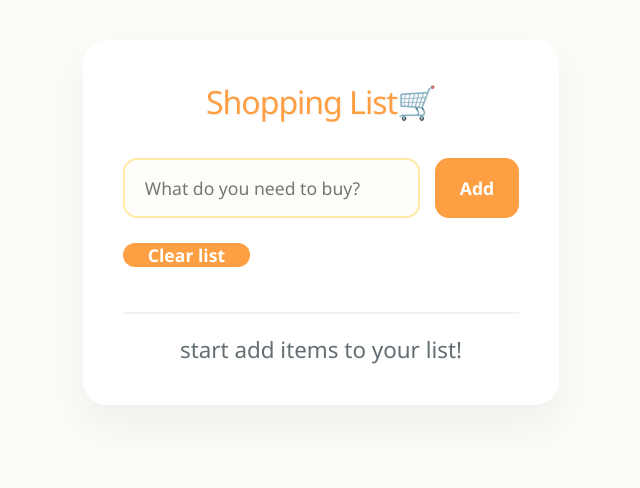
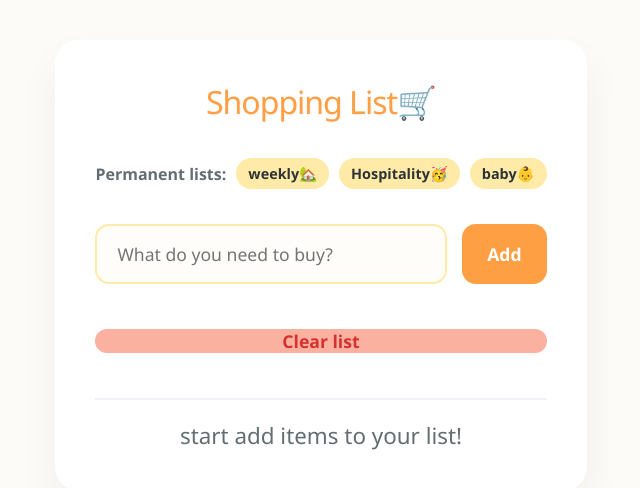
Before and after one commit to ortab123/shopping-list-react, a React (Vite) app: page / in a window 1280 px wide. Shown: the top 488 px of the page, without its empty margins (319-959 px from the left). Built offline with nearby package versions, Linux system fonts and the light colour scheme.

Commit message:
Add the functionality to save templates of lists of shopping products we regularly make + css updates

```diff
--- a/src/App.css
+++ b/src/App.css
@@ -128,6 +128,44 @@ input[type="checkbox"] {
   background: transparent;
 }
 
+.templates {
+  display: flex;
+  gap: 10px;
+  justify-content: center;
+  flex-wrap: wrap;
+  align-items: center;
+  margin-bottom: 10px;
+}
+
+.templates span {
+  font-weight: bold;
+  color: #636e72;
+}
+
+.templates button {
+  background-color: #ffeaa7;
+  color: #2d3436;
+  padding: 6px 12px;
+  font-size: 0.9rem;
+  border-radius: 20px;
+}
+
+.templates button:hover {
+  background-color: #fdcb6e;
+}
+
+.clear-btn {
+  margin-top: 20px;
+  background-color: #fab1a0;
+  color: #d63031;
+  width: 100%;
+}
+
+.clear-btn:hover {
+  background-color: #ff7675;
+  color: white;
+}
+
 .stats {
   margin-top: 20px;
   padding-top: 20px;
--- a/src/App.jsx
+++ b/src/App.jsx
@@ -3,6 +3,12 @@ import Header from "./components/Header";
 import "./App.css";
 import ItemInput from "./components/ItemInput";
 import ShoppingList from "./components/ShoppingList";
+
+const TEMPLATES = {
+  weekly: ["Milk", "Cheese", "Eggs", "Bread"],
+  party: ["Disposable utensils", "Soft drink", "Snacks", "Beer"],
+  baby: ["Materna", "Wipes", "Diapers"],
+};
 
 function App() {
   const [itemsList, setItemsList] = useState([]);
@@ -30,6 +36,16 @@ function App() {
     if (confirmed) setItemsList([]);
   }
 
+  function handleLoadTemplate(templateKey) {
+    const newItems = TEMPLATES[templateKey].map((name) => ({
+      id: Date.now() + Math.random(),
+      name,
+      packed: false,
+    }));
+
+    setItemsList((prev) => [...prev, ...newItems]);
+  }
+
   const numItems = itemsList.length;
   const numPacked = itemsList.filter((item) => item.packed).length;
   const percentage = Math.round((numPacked / numItems) * 100);
@@ -37,6 +53,14 @@ function App() {
   return (
     <div className="app">
       <Header />
+      <div className="templates">
+        <span>Permanent lists:</span>
+        <button onClick={() => handleLoadTemplate("weekly")}>weekly🏡 </button>
+        <button onClick={() => handleLoadTemplate("party")}>
+          Hospitality🥳
+        </button>
+        <button onClick={() => handleLoadTemplate("baby")}>baby👶 </button>
+      </div>
       <ItemInput onAddItems={handleAddItems} />
       <ShoppingList
         itemsList={itemsList}
```
